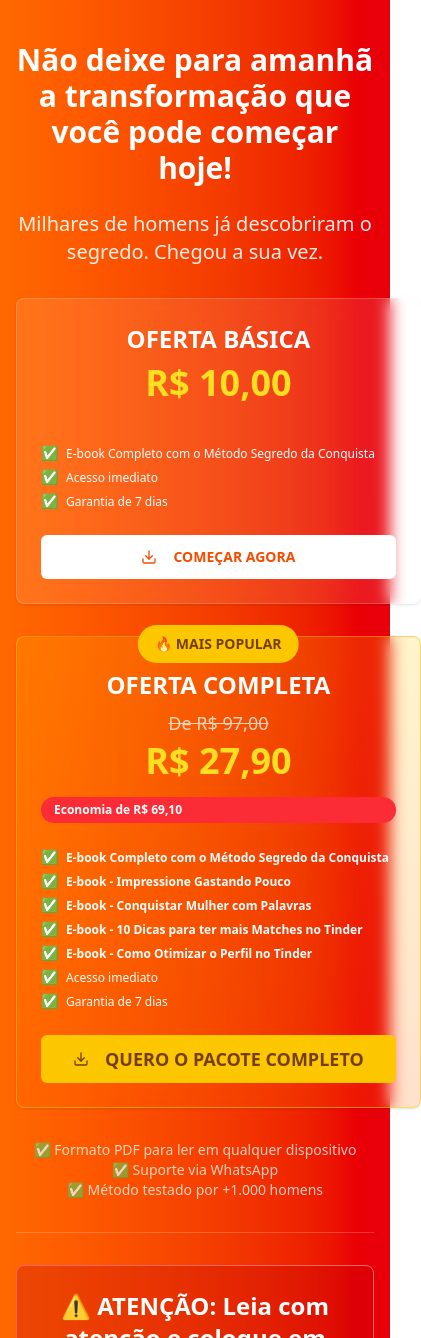
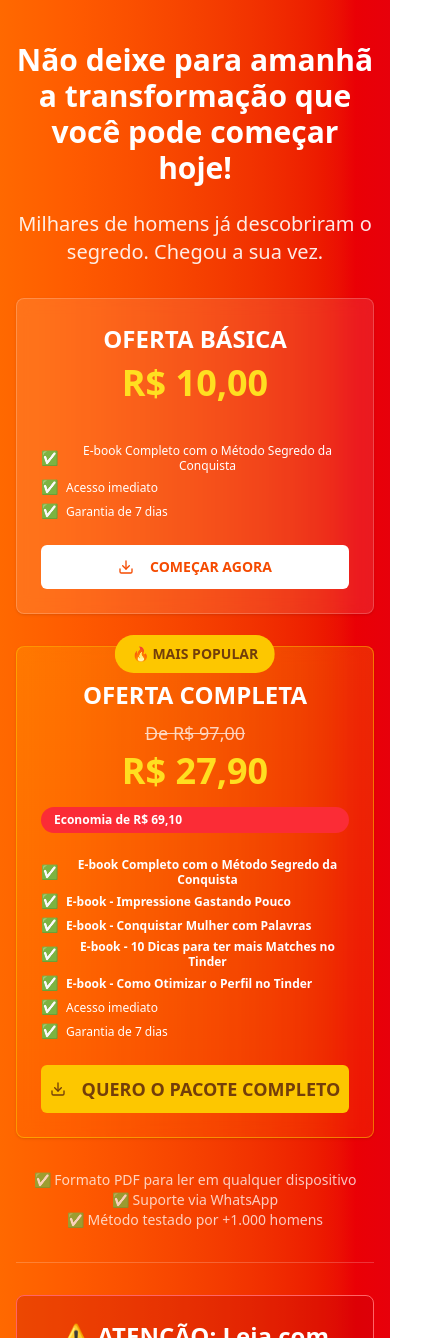
Before and after one commit to paulocassuncao/conquista, a Next.js app: page / in a window 390 px wide. Shown: the part 7108-8446 px from the top of the page, 421 px wide, since content can reach past the window. Built offline with nearby package versions, Linux system fonts and the light colour scheme.

Commit message:
Fix: Centralizar cards das ofertas no mobile - Alterar grid para flex flex-col no mobile - Adicionar max-width e centralização automática - Melhora experiência em dispositivos móveis

```diff
--- a/app/page.tsx
+++ b/app/page.tsx
@@ -371,9 +371,9 @@ export default function LandingPage() {
             Milhares de homens já descobriram o segredo. Chegou a sua vez.
           </p>
 
-          <div className="grid md:grid-cols-2 gap-8 mb-8">
+          <div className="flex flex-col md:grid md:grid-cols-2 gap-8 mb-8 items-center justify-center">
             {/* Oferta Básica */}
-            <Card className="bg-white/10 backdrop-blur-sm border-white/20 text-white flex flex-col">
+            <Card className="bg-white/10 backdrop-blur-sm border-white/20 text-white flex flex-col w-full max-w-sm mx-auto md:max-w-none">
               <CardHeader className="text-center">
                 <h3 className="text-2xl font-bold mb-2">OFERTA BÁSICA</h3>
                 <div className="text-4xl font-bold text-yellow-300 mb-4">R$ 10,00</div>
@@ -403,7 +403,7 @@ export default function LandingPage() {
             </Card>
 
             {/* Oferta Premium */}
-            <Card className="bg-gradient-to-b from-yellow-400/20 to-orange-500/20 backdrop-blur-sm border-yellow-400/50 text-white relative flex flex-col">
+            <Card className="bg-gradient-to-b from-yellow-400/20 to-orange-500/20 backdrop-blur-sm border-yellow-400/50 text-white relative flex flex-col w-full max-w-sm mx-auto md:max-w-none">
               <div className="absolute -top-3 left-1/2 transform -translate-x-1/2">
                 <Badge className="bg-yellow-400 text-yellow-900 px-4 py-2 text-sm font-bold">
                   🔥 MAIS POPULAR
```
